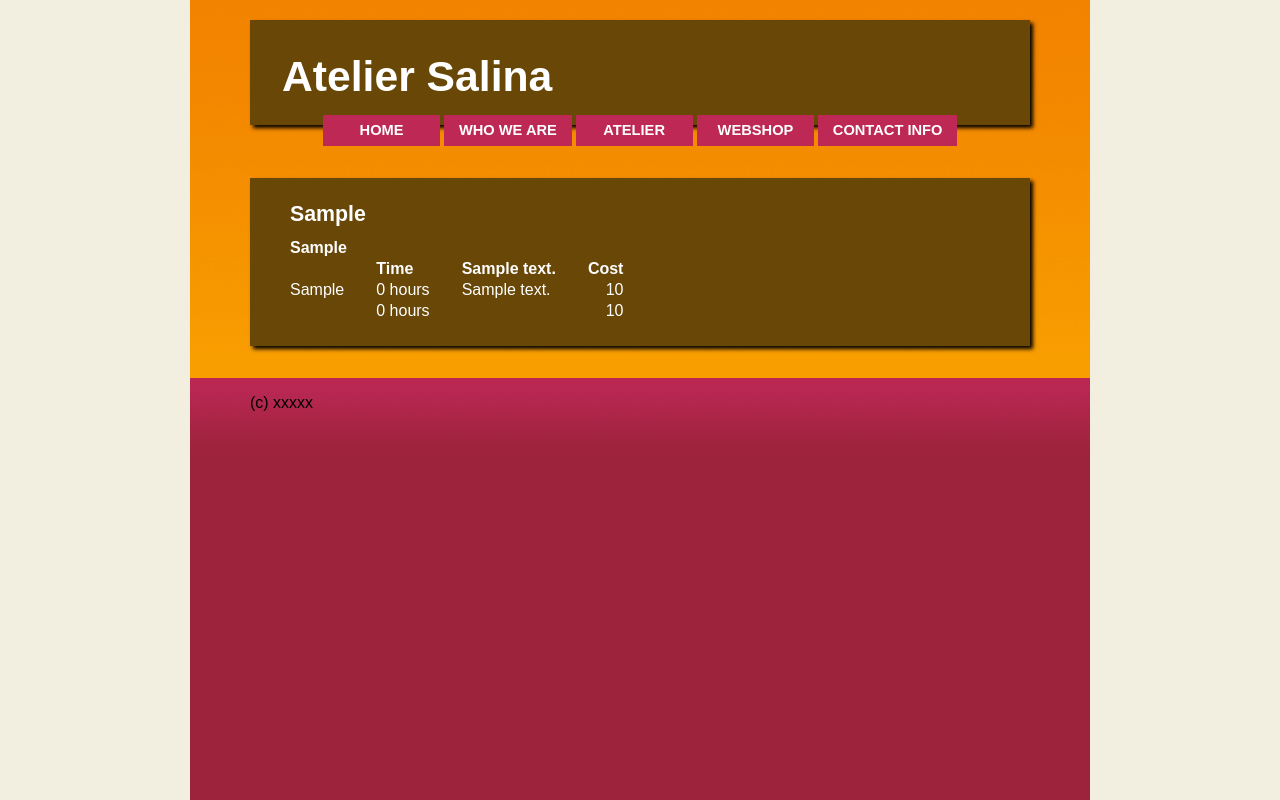
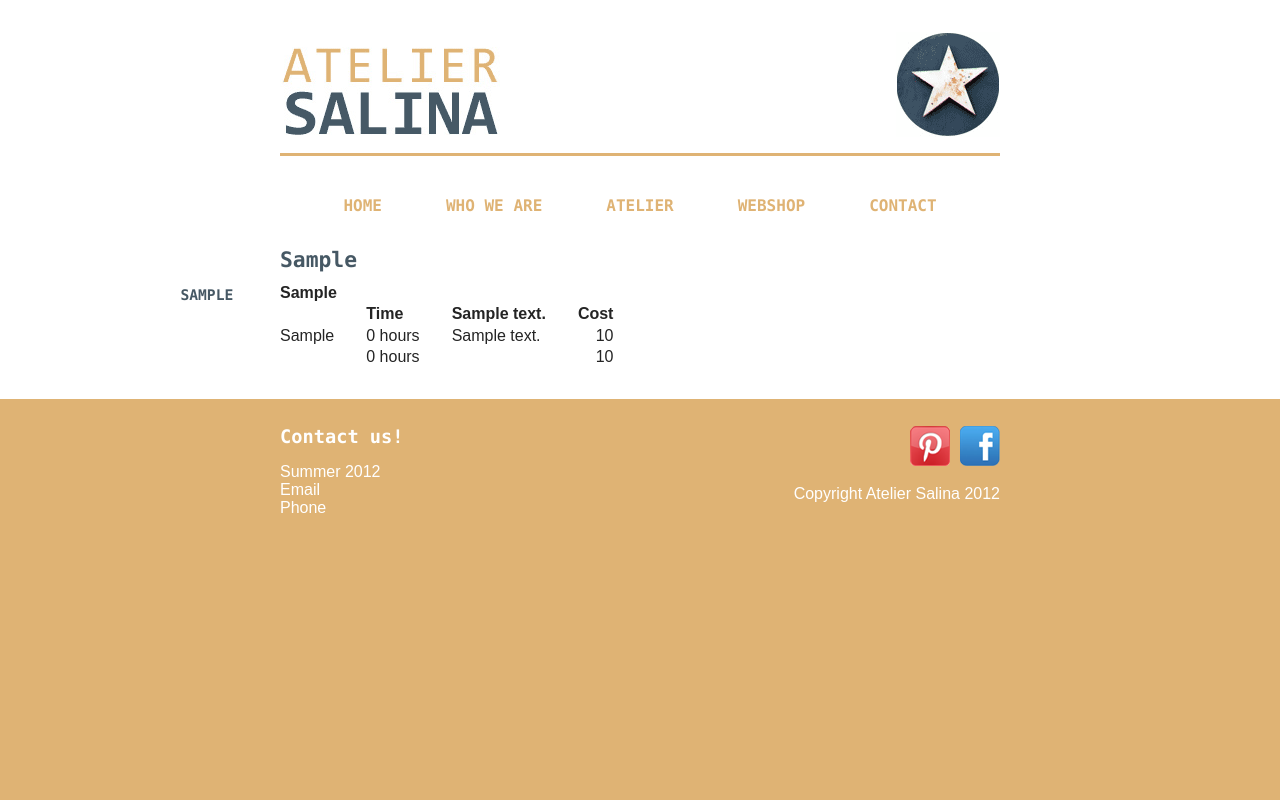
Before and after one commit to kdikert/SalinaSite, a Django app: template src/salina/templates/salina/atelier_category.html in a window 1280 px wide. Run offline with Django 3.2, Linux system fonts and the light colour scheme; the template is opened without the code that fills it: most values are stand-ins (such as "Sample title", 1, 10 or a date in 2020); parts of the project's set-up code (start-up, migrations or seed data) failed here and were passed over.

Commit message:
New site layout

```diff
--- a/src/salina/static/salina/css/base.css
+++ b/src/salina/static/salina/css/base.css
@@ -1,25 +1,21 @@
 @CHARSET "utf-8";
 
-html {
+body, html {
 	padding: 0em;
 	margin: 0em;
 	border: 0em;
-	height: 100%;
-}
 
-body {
-	padding: 0em;
-	margin: 0em;
-	border: 0em;
-	height: 100%;
 	font-family: sans-serif;
-	background-color: #f2efe0;
+	color: #242424;
+
+	background-color: #dfb374;
 }
 
 h1, h2, h3 {
-	font-family: arial;
+	font-family: Consolas, Inconsolata, "Lucida Console", "Courier New", monospace;
 	font-weight: bold;
 	margin: 0em;
+	color: #465864;
 }
 
 h1 {
@@ -32,6 +28,12 @@ h2 {
 
 h3 {
 	font-size: 12pt;
+}
+
+div, img, a {
+	padding: 0em;
+	margin: 0em;
+	border: 0px;
 }
 
 p, table {
@@ -58,106 +60,142 @@ td, th {
 /* *************************************************************** */
 
 .centering {
-	width: 900px;
+	width: 720px;
     margin: 0em auto;
     border: 0em none;
 }
 
-#rootwrap {
-	min-height: 100%;
-	/* background-color: #bb2853; */
-	background-color: #9d223c;
+.right {
+	text-align: right;
 }
 
-#topwrap {
-    padding: 0em 60px;
-    background-color: #faa501;
-    background-image: url("../img/bg_gradient50.png");
-    background-repeat: repeat-x;
-    background-position: 0% 0%;
+.clear {
+	clear: both;
 }
 
-#header {
-	padding: 20px 0em 0em;
+.menu {
+	font-family: Consolas, Inconsolata, "Lucida Console", "Courier New", monospace;
+	font-weight: bold;
 }
 
-#header h1 {
-	padding: 32px 32px 24px;
-	font-family: arial;
-	font-size: 32pt;
-	background-color: #684707;
-	color: #FFF;
-}
-
-#topmenu, #topmenu ul, #topmenu li {
+ul.menu, ul.menu li {
 	padding: 0em;
 	margin: 0em;
 	list-style: none;
 	list-style-type: none;
 }
 
+/* *************************************************************** */
+
+#rootwrap {
+	overflow: hidden;
+
+	background-color: #fff;
+}
+
+#header {
+	padding: 2em 0em 0em;
+}
+
+#header h1 {
+	position: relative;
+	height: 105px;
+
+	background-image: url("../img/logo.png");
+	background-position: 100% 100%;
+	background-repeat: no-repeat;
+}
+
+#header h1 img {
+	position: absolute;
+	bottom: 0px;
+	left: 0px;
+}
+
 #topmenu {
+	padding: 2em 0em 0em;
+	margin: 1em 0em 0em;
+	border-top: 3px solid #dfb374;
+
+	overflow: hidden;
 	width: 100%;
-	overflow: hidden;
-	margin-top: -10px;
+
+	font-size: 12pt;
 }
 
 #topmenu ul {
 	float: left;
+	position: relative;
 	left: 50%;
+}
+#topmenu li {
 	position: relative;
+	right: 50%;
 }
 
 #topmenu li {
 	float: left;
-	position: relative;
-	right: 50%;
-	margin: 0em 2px 0em;
+	padding: 0em 1em;
 }
 
-#topmenu a, #topmenu a:HOVER, #topmenu a:ACTIVE, #topmenu a:VISITED {
+#topmenu a:LINK, #topmenu a:VISITED {
 	display: block;
 	padding: .5em 1em;
-	min-width: 6em;
 
-	background-color: #bd2954;
-	color: #FFF;
+	background-color: #fff;
+	color: #dfb374;
 
-	font-size: 11pt;
-	font-style: normal;
-	font-weight: bold;
 	text-align: center;
 	text-decoration: none;
 	text-transform: uppercase;
 }
 
+#topmenu a:HOVER {
+	background-color: #ddd;
+	color: #fff;
+}
+
 #topmenu a.selectedLink {
-	text-decoration: underline;
+	background-color: #dfb374;
+	color: #fff;
 }
 
 #content {
-	padding: 0em 0em 2em;
+	position: relative;
+	overflow: visible;
+	margin-top: 1.5em;
+	margin-bottom: 2em;
 }
 
 #footer {
-    padding: 1em 60px;
-	height: 5em;
-	background-color: #9d223c;
-	background-image: url("../img/footer_gradient.png");
-    background-repeat: repeat-x;
-    background-position: 0% 0%;
+	overflow: hidden;
+
+	background-color: #dfb374;
+	color: #fff;
+	font-size: 10pt;
 }
 
-.shadow, #header h1, .cmscontainer {
-	-moz-box-shadow: 3px 3px 4px #000;
-	-webkit-box-shadow: 3px 3px 4px #000;
-	box-shadow: 3px 3px 4px #000;
-	/* For IE 8 */
-	-ms-filter: "progid:DXImageTransform.Microsoft.Shadow(Strength=4, Direction=135, Color='#000000')";
-	/* For IE 5.5 - 7 */
-	filter: progid:DXImageTransform.Microsoft.Shadow(Strength=4, Direction=135, Color='#000000');
+#footer h2 {
+	color: #fff;
 }
 
-.right {
+#footer > div {
+    padding: 2em 0em 2em;
+}
+
+#footer_1 {
+	float: left;
+}
+
+#footer_2 {
+	float: right;
 	text-align: right;
 }
+
+#footer_2 a {
+	margin: 0em 0em 0em .5em;
+}
+
+#footer p {
+	margin: 1em 0em 0em;
+}
--- a/src/salina/static/salina/css/cms.css
+++ b/src/salina/static/salina/css/cms.css
@@ -1,26 +1,64 @@
 @CHARSET "utf-8";
 
-.cmscontainer {
-	margin: 2em 0em 0em;
-	padding: 1.5em 40px;
-	clear: both;
-	background-color: #684707;
-	color: #FFF;
+#content h1 {
+	margin: 1em 0em .5em;
 }
 
-.cmscontainer h1:first-child {
-	margin-top: 0em;
+#content p {
+	margin: 1em 0em 0em;
 }
 
-.cmscontainer h1 {
-	margin-top: 1em;
-	margin-bottom: .5em;
+#content a {
+	color: #dfb374;
+	font-family: Consolas, Inconsolata, "Lucida Console", "Courier New", monospace;
+	font-weight: bold;
+	text-decoration: none;
+	font-size: 11pt;
 }
 
-.cmscontainer p {
-	margin-top: 1em;
+.column_1_2 {
+	float: left;
+	width: 47%
 }
 
-.product_group h2 {
-	margin-top: 1em;
+.column_2_2 {
+	float: right;
+	width: 47%
 }
+
+#productGroupMenu {
+	position: absolute;
+	top: 0px;
+	right: 100%;
+	left: -100%;
+	margin: 2em 2em 0em 0em;
+}
+
+#productGroupMenu li {
+	height: 2.2em;
+}
+
+#productGroupMenu a {
+	display: block;
+	float: right;
+	padding: .5em 1em;
+}
+
+#productGroupMenu a:LINK, #productGroupMenu a:VISITED {
+	background-color: #fff;
+	color: #465864;
+
+	text-align: center;
+	text-decoration: none;
+	text-transform: uppercase;
+}
+
+#productGroupMenu a:HOVER {
+	background-color: #ddd;
+	color: #fff;
+}
+
+#productGroupMenu a.selectedLink {
+	background-color: #465864;
+	color: #fff;
+}
--- a/src/salina/static/salina/js/cms.js
+++ /dev/null
@@ -1,5 +0,0 @@
-
-$(document).ready(function() {
-	$(".cmscontainer h1 + p").addClass("cmscontainer_first");
-	//$(".cmscontainer p:last-child").addClass("cmscontainer_last");
-});
--- a/src/salina/templates/salina/atelier_category.html
+++ b/src/salina/templates/salina/atelier_category.html
@@ -2,12 +2,25 @@
 {% load i18n %}
 {% load salinatags %}
 
+{% block pagetitle %}{% trans "Atelier" %} - {{product_group.name_text.get_current_translation}}{% endblock %}
+{% block pageheading %}{{product_group.name_text.get_current_translation}}{% endblock %}
+
 {% block content %}
 
-<div class="cmscontainer">
-    <h1>{{product_group.name_text.get_current_translation}}</h1>
 
-    <table>
+<div id="productGroupMenu">
+    <ul class="menu">
+    {% for product_group in product_groups %}
+        <li>
+            <a class="{% url_equals atelier_group product_group.group_id %}" href="{% url atelier_group product_group.group_id %}">
+                {{product_group.name_text.get_current_translation}}
+            </a>
+        </li>
+    {% endfor %}
+    </ul>
+</div>
+
+<table>
     {% for product in products %}
     <tr>
         <th colspan="3">{{product.name_text.get_current_translation}}</th>
@@ -44,7 +57,6 @@
     </tr>
 
     {% endfor %}
-    </table>
-</div>
+</table>
 
 {% endblock %}
--- a/src/salina/templates/salina/base.html
+++ b/src/salina/templates/salina/base.html
@@ -1,44 +1,60 @@
 <?xml version="1.0" encoding="utf-8" ?>
+<!DOCTYPE html PUBLIC "-//W3C//DTD XHTML 1.0 Strict//EN" "http://www.w3.org/TR/xhtml1/DTD/xhtml1-strict.dtd">
 {% load i18n %}
 {% load salinatags %}
-<!DOCTYPE html PUBLIC "-//W3C//DTD XHTML 1.0 Strict//EN" "http://www.w3.org/TR/xhtml1/DTD/xhtml1-strict.dtd">
 <html xmlns="http://www.w3.org/1999/xhtml">
 <head>
     <meta http-equiv="Content-Type" content="text/html; charset=utf-8" />
-    <title>{% trans "Atelier Salina" %}</title>
+    <title>{% trans "Atelier Salina" %}{% block pagetitledash %} - {% endblock %}{% block pagetitle %}{% endblock %}</title>
 
     <link rel="stylesheet" type="text/css" href="{{ STATIC_URL }}salina/css/base.css" />
     <link rel="stylesheet" type="text/css" href="{{ STATIC_URL }}salina/css/cms.css" />
 
     <script type="text/javascript" src="{{ STATIC_URL }}salina/js/jquery-1.7.2.min.js"></script>
-    <script type="text/javascript" src="{{ STATIC_URL }}salina/js/cms.js"></script>
     {% block head %}{% endblock %}
 </head>
 <body>
 
-<div id="rootwrap" class="centering">
-    <div id="topwrap">
-    <div id="header">
-        <h1>Atelier Salina</h1>
+<div id="rootwrap">
+<div id="header" class="centering">
+    <h1>
+        <a class="{% url_equals index %}" href="{% url index %}">
+        <img src="{{ STATIC_URL }}salina/img/title.png" alt="Atelier Salina"/>
+        </a>
+    </h1>
 
     <div id="topmenu">
-            <ul>
+        <ul class="menu">
             <li><a class="{% url_equals index %}" href="{% url index %}">{% trans "Home" %}</a></li>
             <li><a class="{% url_equals about %}" href="{% url about %}">{% trans "Who we are" %}</a></li>
             <li><a class="{% url_startswith atelier %}" href="{% url atelier %}">{% trans "Atelier" %}</a></li>
             <li><a class="{% url_equals webshop %}" href="{% url webshop %}">{% trans "Webshop" %}</a></li>
-                <li><a class="{% url_equals contact %}" href="{% url contact %}">{% trans "Contact info" %}</a></li>
+            <li><a class="{% url_equals contact %}" href="{% url contact %}">{% trans "Contact" %}</a></li>
         </ul>
     </div>
 </div>
 
-    <div id="content">
+<div id="content" class="centering">
+<h1>{% block pageheading %}{% endblock %}</h1>
 {% block content %}{% endblock %}
 </div>
 </div>
 
-    <div id="footer">
-    (c) xxxxx
+<div id="footer" class="centering">
+    <div id="footer_1">
+        <h2>{% trans "Contact us!" %}</h2>
+        <p>
+        Summer 2012<br/>
+        Email<br/>
+        Phone
+        </p>
+    </div>
+    <div id="footer_2">
+        <a href="http://pinterest.com"><img src="{{ STATIC_URL }}salina/img/pinterest.png" alt="Atelier Salina"/></a>
+        <a href="http://facebook.com"><img src="{{ STATIC_URL }}salina/img/facebook.png" alt="Atelier Salina"/></a>
+        <p>
+        {% trans "Copyright Atelier Salina" %} 2012
+        </p>
     </div>
 </div>
 
--- a/src/salina/views.py
+++ b/src/salina/views.py
@@ -16,8 +16,10 @@ def atelier(request):
 def atelier_category(request, group_id):
     product_group = get_object_or_404(ProductGroup, group_id=group_id)
     products = Product.objects.filter_displayed().filter(product_group=product_group)
+    product_groups = ProductGroup.objects.all()
 
     return render_to_response("salina/atelier_category.html",
-                              {'product_group' : product_group,
+                              {'product_groups' : product_groups,
+                               'product_group' : product_group,
                                'products' : products},
                               context_instance=RequestContext(request))
```
Also changed, not shown: src/salina/fixtures/salina/cms.json (+7 -7 lines), src/salina/templates/salina/about.html (+4 -3 lines), src/salina/templates/salina/atelier.html (+14 -15 lines), src/salina/templates/salina/contact.html (+4 -3 lines), src/salina/templates/salina/index.html (+10 -4 lines), src/salina/templates/salina/webshop.html (+4 -3 lines), src/salina/static/salina/img/carousel.jpg (added), src/salina/static/salina/img/facebook.png (added), src/salina/static/salina/img/image1.jpg (added), src/salina/static/salina/img/image2.jpg (added), src/salina/static/salina/img/logo.png (added), src/salina/static/salina/img/pinterest.png (added), src/salina/static/salina/img/title.png (added). Lines whose indentation alone changed are shown as unchanged.
